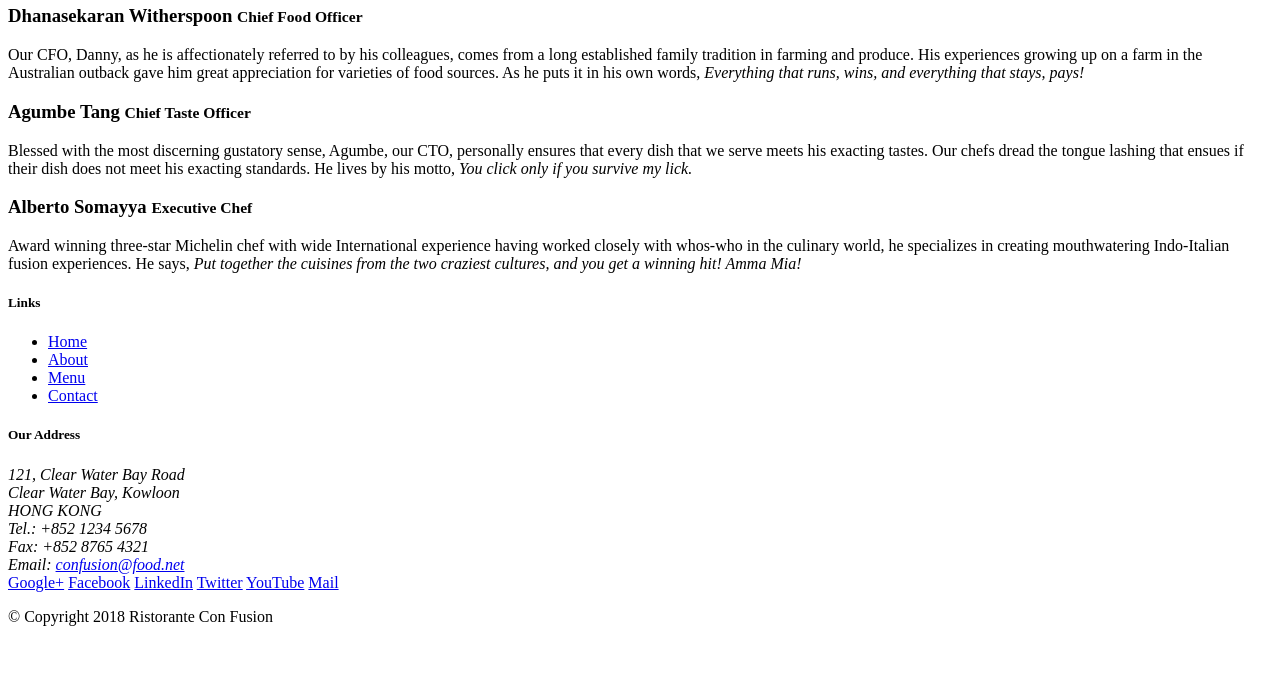
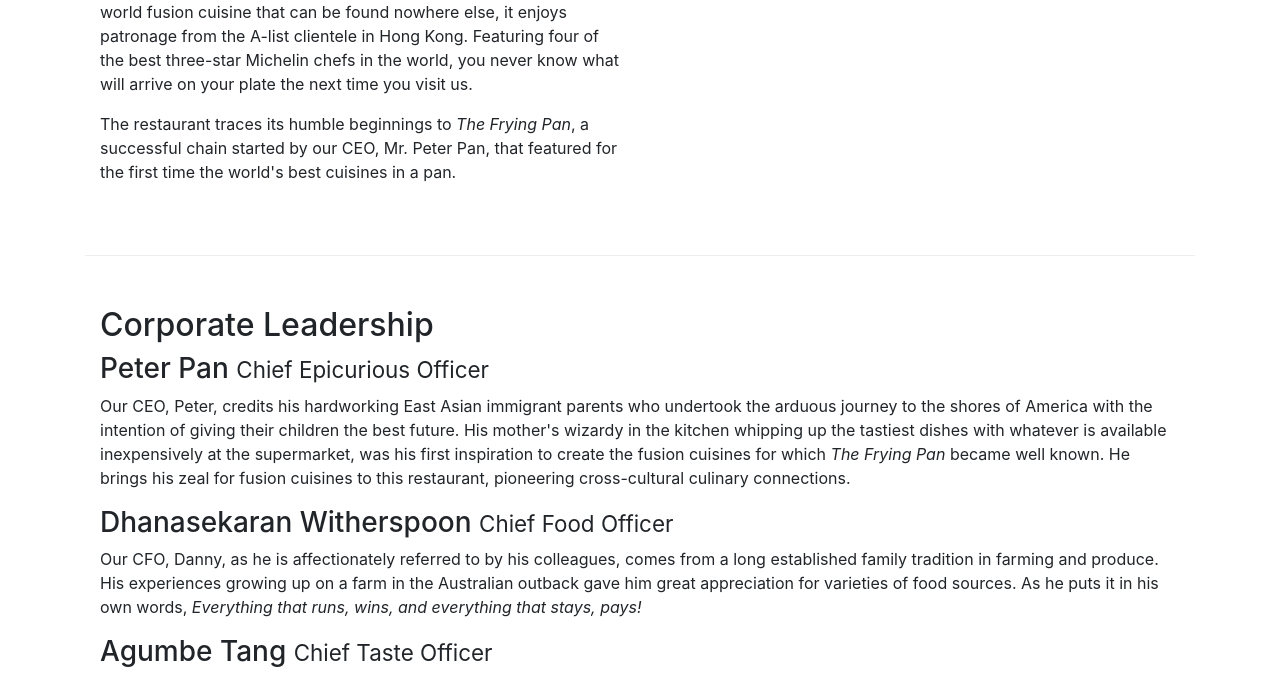
Before and after one commit to rsamp/coursera-courses, a website: page bootstrapCourse/conFusion/aboutus.html in a window 1280 px wide. Shown: the part 471-1145 px from the top of the page. Before the commit the page ends 1113 px from the top, so only its background shows below. Drawn offline with nearby package versions, Linux system fonts and the light colour scheme.

Commit message:
Bootstrap Grid - Assignment 1

```diff
--- a/bootstrapCourse/conFusion/aboutus.html
+++ b/bootstrapCourse/conFusion/aboutus.html
@@ -2,6 +2,10 @@
 <html lang="en">
 
 <head>
+
+    <!-- Bootstrap CSS -->
+    <link rel="stylesheet" href="node_modules/bootstrap/dist/css/bootstrap.min.css">
+    <link href="css/styles.css" rel="stylesheet">
 
     <title>Ristorante Con Fusion: About Us</title>
 
@@ -12,7 +16,7 @@
     <header class="jumbotron">
         <div class="container">
             <div class="row row-header">
-                <div class="col-12 col-sm-6">
+                <div class="col-9">
                     <h1>Ristorante con Fusion</h1>
                     <p>We take inspiration from the World's best cuisines, and create a unique fusion experience. Our lipsmacking creations will tickle your culinary senses!</p>
                 </div>
@@ -22,7 +26,7 @@
         </div>
     </header>
 
-    <div>
+    <div class="container">
         <div>
             <div>
                <h3>About Us</h3>
@@ -30,8 +34,8 @@
             </div>
         </div>
 
-        <div>
-            <div>
+        <div class="row row-content">
+            <div class="col-12 col-sm-6">
                 <h2>Our History</h2>
                 <p>Started in 2010, Ristorante con Fusion quickly established itself as a culinary icon par excellence in Hong Kong. With its unique brand of world fusion cuisine that can be found nowhere else, it enjoys patronage from the A-list clientele in Hong Kong.  Featuring four of the best three-star Michelin chefs in the world, you never know what will arrive on your plate the next time you visit us.</p>
                 <p>The restaurant traces its humble beginnings to <em>The Frying Pan</em>, a successful chain started by our CEO, Mr. Peter Pan, that featured for the first time the world's best cuisines in a pan.</p>
@@ -41,17 +45,17 @@
         </div>
 
 
-        <div>
-            <div>
+        <div class="row row-content">
+            <div class="col-12">
                 <h2>Corporate Leadership</h2>
                 <h3>Peter Pan <small>Chief Epicurious Officer</small></h3>
-                <p>Our CEO, Peter, credits his hardworking East Asian immigrant parents who undertook the arduous journey to the shores of America with the intention of giving their children the best future. His mother's wizardy in the kitchen whipping up the tastiest dishes with whatever is available inexpensively at the supermarket, was his first inspiration to create the fusion cuisines for which <em>The Frying Pan</em> became well known. He brings his zeal for fusion cuisines to this restaurant, pioneering cross-cultural culinary connections.</p>
+                <p class="d-none d-sm-block">Our CEO, Peter, credits his hardworking East Asian immigrant parents who undertook the arduous journey to the shores of America with the intention of giving their children the best future. His mother's wizardy in the kitchen whipping up the tastiest dishes with whatever is available inexpensively at the supermarket, was his first inspiration to create the fusion cuisines for which <em>The Frying Pan</em> became well known. He brings his zeal for fusion cuisines to this restaurant, pioneering cross-cultural culinary connections.</p>
                 <h3>Dhanasekaran Witherspoon <small>Chief Food Officer</small></h3>
-                <p>Our CFO, Danny, as he is affectionately referred to by his colleagues, comes from a long established family tradition in farming and produce. His experiences growing up on a farm in the Australian outback gave him great appreciation for varieties of food sources. As he puts it in his own words, <em>Everything that runs, wins, and everything that stays, pays!</em></p>
+                <p class="d-none d-sm-block">Our CFO, Danny, as he is affectionately referred to by his colleagues, comes from a long established family tradition in farming and produce. His experiences growing up on a farm in the Australian outback gave him great appreciation for varieties of food sources. As he puts it in his own words, <em>Everything that runs, wins, and everything that stays, pays!</em></p>
                 <h3>Agumbe Tang <small>Chief Taste Officer</small></h3>
-                <p>Blessed with the most discerning gustatory sense, Agumbe, our CTO, personally ensures that every dish that we serve meets his exacting tastes. Our chefs dread the tongue lashing that ensues if their dish does not meet his exacting standards. He lives by his motto, <em>You click only if you survive my lick.</em></p>
+                <p class="d-none d-sm-block">Blessed with the most discerning gustatory sense, Agumbe, our CTO, personally ensures that every dish that we serve meets his exacting tastes. Our chefs dread the tongue lashing that ensues if their dish does not meet his exacting standards. He lives by his motto, <em>You click only if you survive my lick.</em></p>
                 <h3>Alberto Somayya <small>Executive Chef</small></h3>
-                <p>Award winning three-star Michelin chef with wide International experience having worked closely with whos-who in the culinary world, he specializes in creating mouthwatering Indo-Italian fusion experiences. He says, <em>Put together the cuisines from the two craziest cultures, and you get a winning hit! Amma Mia!</em></p>
+                <p class="d-none d-sm-block">Award winning three-star Michelin chef with wide International experience having worked closely with whos-who in the culinary world, he specializes in creating mouthwatering Indo-Italian fusion experiences. He says, <em>Put together the cuisines from the two craziest cultures, and you get a winning hit! Amma Mia!</em></p>
             </div>
        </div>
 
```
Also changed, not shown: bootstrapCourse/conFusion/index.html (+4 -4 lines).
